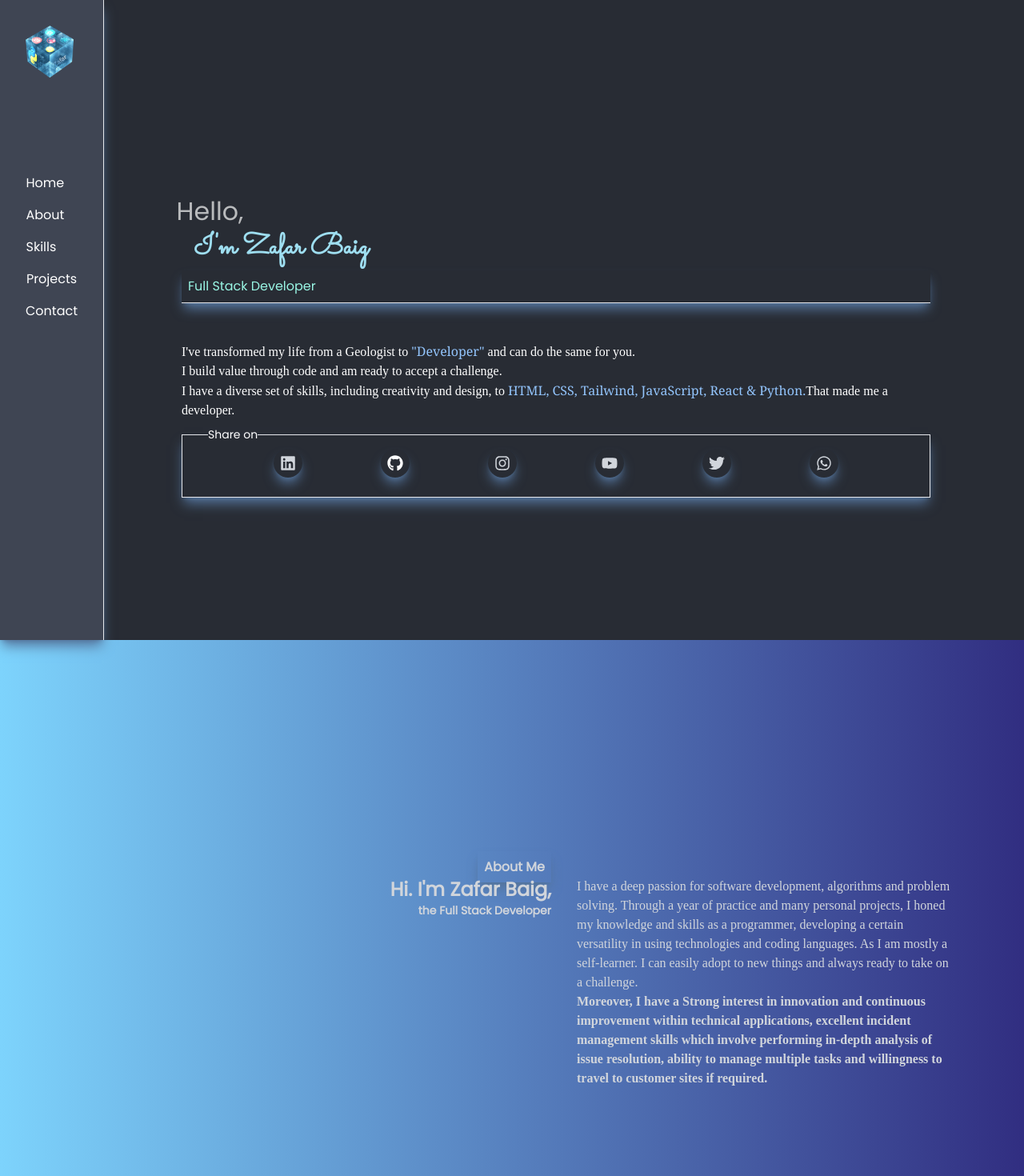
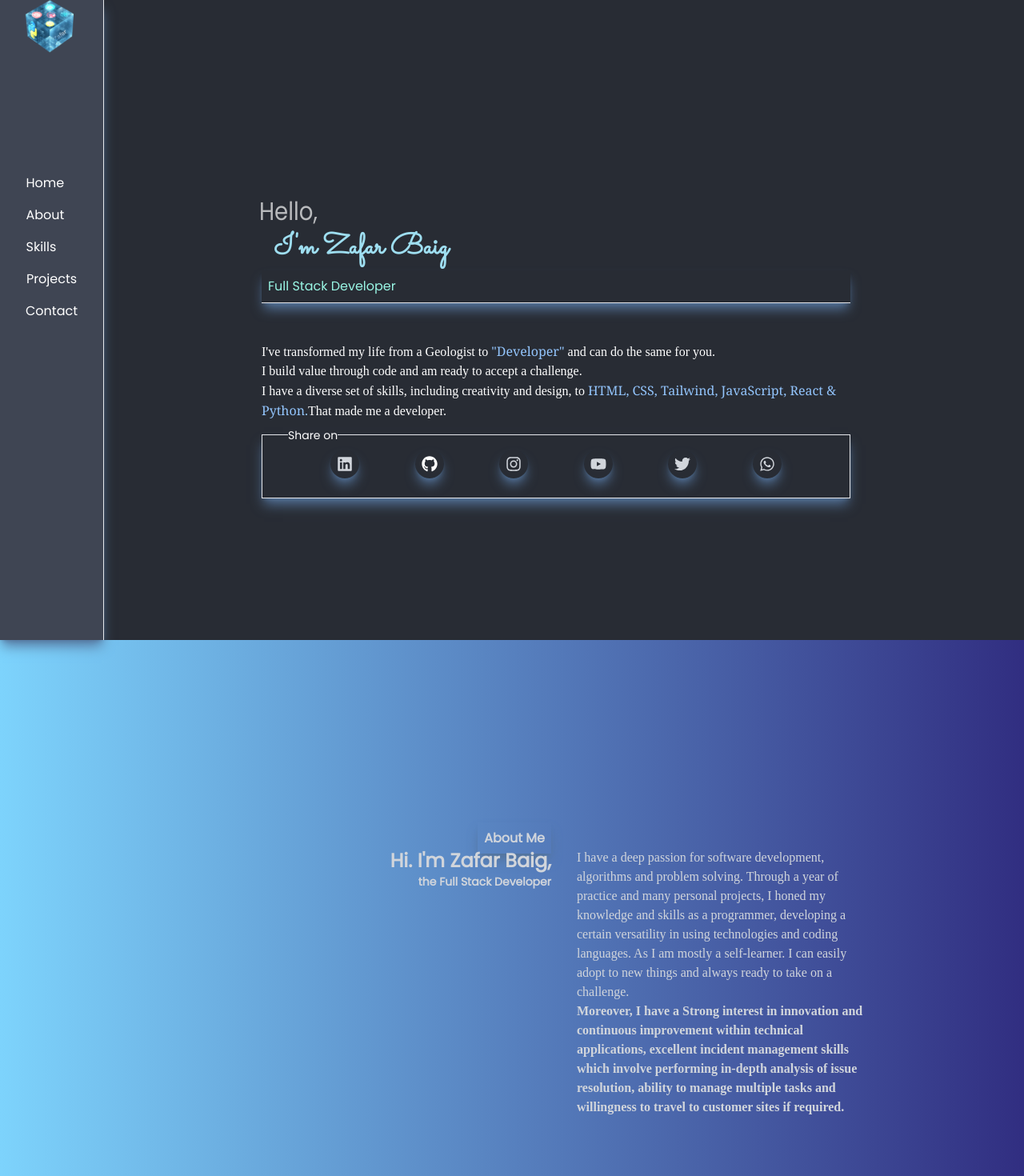
Before and after one commit to ZMBAIG/zmb-portfolio, a React (Create React App) app: page / in a window 1280 px wide. Shown: the top 1470 px of the page at 80% size. Built offline with nearby package versions, Linux system fonts and the light colour scheme; a web font is replaced by a local one.

Commit message:
added animation to logo and hello

```diff
--- a/src/components/About.jsx
+++ b/src/components/About.jsx
@@ -15,7 +15,7 @@ const About = () => {
           </div>
           <div></div>
         </div>
-        <div className="max-w-[1000px] w-full grid sm:grid-cols-2 gap-8 px-4">
+        <div className="max-w-[800px] w-full grid sm:grid-cols-2 gap-8 px-4">
           <div className="sm:text-right text-2xl font-bold">
             <p>Hi. I'm Zafar Baig,</p>
             <p class="text-sm">the Full Stack Developer</p>
--- a/src/components/Home.jsx
+++ b/src/components/Home.jsx
@@ -15,8 +15,8 @@ const Home = () => {
       className="sm:w-full h-screen bg-[#282c34] pl-[110px] pb-10"
     >
       {/* Container */}
-      <div className="max-w-[1000px] mx-auto px-8 flex flex-col justify-center h-full pt-8">
-        <div class="text-white text-2xl mt-[5rem] animate-ping relative inline-flex w-10 h-10 ml-25">
+      <div className="max-w-[800px] mx-auto px-8 flex flex-col justify-center h-full pt-8">
+        <div class="text-white text-2xl mt-[5rem] animate-ping scale-x-75 relative inline-flex w-10 h-10 ml-25">
           Hello,
         </div>
         <h1 className="text-4xl font-bold text-[#9edef0] ml-4">
@@ -36,6 +36,7 @@ const Home = () => {
           </span>
           That made me a developer.
         </p>
+
         <fieldset class="border justify-center px-2 pb-4 mt-2 border-r shadow-lg shadow-[#54749b]">
           <legend class="text-white text-sm ml-6 ">Share on</legend>
 
--- a/src/components/Navbar.jsx
+++ b/src/components/Navbar.jsx
@@ -9,8 +9,7 @@ const Navbar = () => {
 
   return (
     <div className="object-none object-left fixed flex flex-col w-22  h-full px-4 bg-[#3f4553] text-white border-r shadow-lg shadow-[#54749b] ">
-      {/* <div className="mt-10 py-6"> */}
-      <div class="px-4 py-8">
+      <div class="animate-bounce  px-4 py-8">
         <img src={Logo} alt="Logo" style={{ width: "60px" }} />
       </div>
 
--- a/src/components/Work.jsx
+++ b/src/components/Work.jsx
@@ -32,14 +32,14 @@ const Work = () => {
             >
               {/* Hover effect for images */}
               <div className="opacity-0 group-hover:opacity-100 ">
-                <span className="text-2xl font bold text-white tracking-wider ">
+                <span className="text-1xl font bold text-white tracking-wider">
                   {item.name}
                 </span>
-                <div className="pt-8 text-center ">
+                <div className="pt-2 text-center ">
                   {/* eslint-disable-next-line */}
                   <a href={item.github} target="_blank">
                     <button
-                      className="text-center rounded-lg px-4 py-3 m-2
+                      className="text-center rounded-full px-4 py-2 m-2
                       hover:bg-emerald-500 text-white font-bold text-lg"
                     >
                       <FaGithub size={30} />
@@ -47,7 +47,7 @@ const Work = () => {
                   </a>
                   <a href={item.live} target="_blank">
                     <button
-                      className="text-center rounded-lg px-4 py-3 m-2
+                      className="text-center rounded-full px-4 py-2 m-2
                       hover:bg-blue-500 text-white font-bold text-lg "
                     >
                       <FaLaptop size={30} />
--- a/src/data/data.js
+++ b/src/data/data.js
@@ -16,7 +16,7 @@ export const data = [
   },
   {
     id: 2,
-    name: "Python(CLI) SuperPy Supermarket App",
+    name: "Python (CLI) Supermarket App",
     image: RealEst,
     github: "https://github.com/ZMBAIG/Zafar_Baig_Superpy_26062022",
     live: "",
--- a/src/index.css
+++ b/src/index.css
@@ -29,7 +29,7 @@
   background-repeat: no-repeat;
   background-size: cover;
   background-position: center;
-  height: 200px;
+  height: 150px;
 }
 
 .content-div:hover {
```
Also changed, not shown: 11 other files (tests, documents, lock files or other folders).
